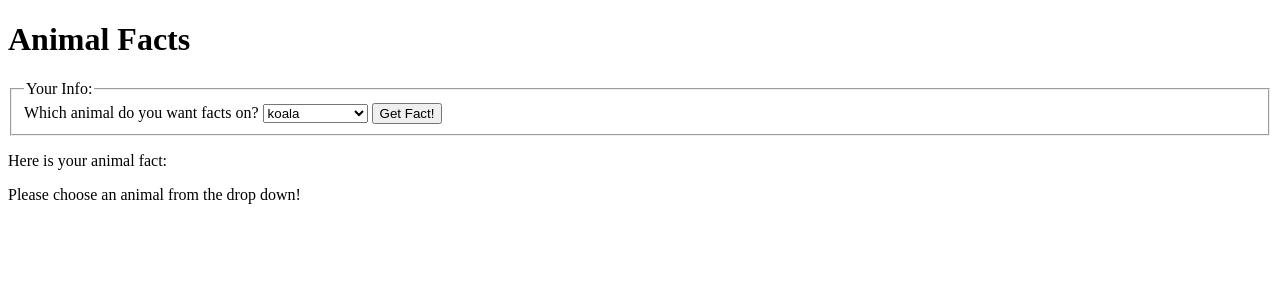
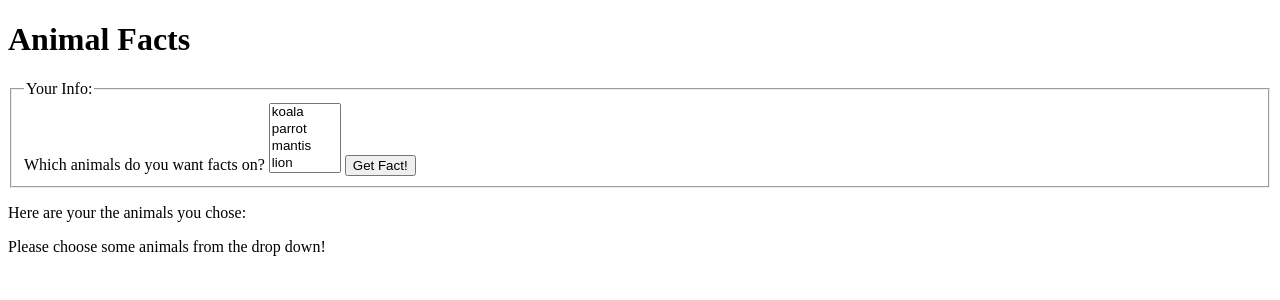
Before and after one commit to JoshBroughton/ACS1710-more-forms, a Flask app: page /animal_facts in a window 1280 px wide. Shown: the top 300 px of the page. Run offline with Flask 2, Linux system fonts and the light colour scheme.

Commit message:
added some animal and completed multi-select stretch challenge for animal facts part

```diff
--- a/app.py
+++ b/app.py
@@ -74,23 +74,28 @@ def compliments_results():
 animal_to_fact = {
     'koala': 'Koala fingerprints are so close to humans\' that they could taint crime scenes.',
     'parrot': 'Parrots will selflessly help each other out.',
-    'mantis shrimp': 'The mantis shrimp has the world\'s fastest punch.',
+    'mantis': 'The mantis shrimp has the world\'s fastest punch.',
     'lion': 'Female lions do 90 percent of the hunting.',
-    'narwhal': 'Narwhal tusks are really an "inside out" tooth.'
+    'narwhal': 'Narwhal tusks are really an "inside out" tooth.',
+    'chameleon': 'A chameleon\'s tongue is as long as its body.',
+    'humingbird': 'Humminbirds wings flap at up to 200 beats per second.',
 }
 
 @app.route('/animal_facts')
 def animal_facts():
     """Show a form to choose an animal and receive facts."""
-    chosen_animal = request.args.get('animal')
-    if chosen_animal:
-        chosen_animal_fact = animal_to_fact[chosen_animal]
+    chosen_animal_facts = []
+    chosen_animals = request.args.getlist('animal')
+    if chosen_animals:
+        for animal in chosen_animals:
+            chosen_animal_facts.append(animal_to_fact[animal])
     else:
-        chosen_animal_fact = 'Please choose an animal from the drop down!'
+        chosen_animal_facts.append('Please choose some animals from the drop down!')
 
     context = {
         'list_of_animals': animal_to_fact.keys(),
-        'chosen_animal_fact': chosen_animal_fact,
+        'chosen_animal_facts': chosen_animal_facts,
+        'chosen_animals': chosen_animals,
     }
     return render_template('animal_facts.html', **context)
 
@@ -111,15 +116,9 @@ filter_types_dict = {
 
 def save_image(image, filter_type):
     """Save the image, then return the full file path of the saved image."""
-    # Append the filter type at the beginning (in case the user wants to
-    # apply multiple filters to 1 image, there won't be a name conflict)
     new_file_name = f"{filter_type}-{image.filename}"
     image.filename = new_file_name
-
-    # Construct full file path
     file_path = os.path.join(app.root_path, 'static/images', new_file_name)
-
-    # Save the image
     image.save(file_path)
 
     return file_path
@@ -138,28 +137,15 @@ def image_filter():
     filter_types = filter_types_dict.keys()
 
     if request.method == 'POST':
-
-        # TODO: Get the user's chosen filter type (whichever one they chose in the form) and save
-        # as a variable
-        # HINT: remember that we're working with a POST route here so which requests function would you use?
         filter_type = request.form.get('filter_type')
-
-        # Get the image file submitted by the user
         image = request.files.get('users_image')
-
-        # TODO: call `save_image()` on the image & the user's chosen filter type, save the returned
-        # value as the new file path
         image_file_path = save_image(image, filter_type)
-        # TODO: Call `apply_filter()` on the file path & filter type
         apply_filter(image_file_path, filter_type)
 
         image_url = f'./static/images/{image.filename}'
 
         context = {
-            # TODO: Add context variables here for:
-            # - The full list of filter types
-            'filter_types': filter_types_dict.keys(),
-            # - The image URL
+            'filter_types': filter_types,
             'image_url': image_url,
         }
 
@@ -175,18 +161,7 @@ def image_filter():
 ################################################################################
 # GIF SEARCH ROUTE
 ################################################################################
-
-"""You'll be using the Tenor API for this next section.
-Be sure to take a look at their API.
-
-https://tenor.com/gifapi/documentation
-
-Register and make an API key for yourself.
-Set up dotenv, create a .env file and define a variable
-API_KEY with a value that is the api key for your account. """
-
 API_KEY = os.getenv('API_KEY')
-
 
 TENOR_URL = 'https://tenor.googleapis.com/v2/search'
 pp = PrettyPrinter(indent=4)
@@ -195,8 +170,6 @@ pp = PrettyPrinter(indent=4)
 def gif_search():
     """Show a form to search for GIFs and show resulting GIFs from Tenor API."""
     if request.method == 'POST':
-        # TODO: Get the search query & number of GIFs requested by the user, store each as a
-        # variable
         search_query = request.form.get('search_query')
         limit = request.form.get('quantity')
 
@@ -212,13 +185,6 @@ def gif_search():
             'gifs': gifs
         }
 
-         # Uncomment me to see the result JSON!
-        # Look closely at the response! It's a list
-        # list of data. The media property contains a
-        # list of media objects. Get the gif and use it's
-        # url in your template to display the gif.
-        #pp.pprint(gifs)
-
         return render_template('gif_search.html', **context)
     else:
         return render_template('gif_search.html')
--- a/templates/animal_facts.html
+++ b/templates/animal_facts.html
@@ -11,11 +11,11 @@ Animal Facts
         <legend>Your Info:</legend>
 
         <label>
-            Which animal do you want facts on?
+            Which animals do you want facts on?
 
             <!-- TODO: Use a for loop to show one option element for each
                 animal. -->
-            <select name="animal">
+            <select name="animal" multiple>
             {% for animal in list_of_animals %}
                 <option value={{animal}}>{{animal}}</option>
             {% endfor %}
@@ -29,12 +29,18 @@ Animal Facts
     animal fact. -->
 
 <section id="form_results">
+    <p> Here are your the animals you chose:<br>
+    {% for animal in chosen_animals %}
+
+         {{animal}}<br>
+
+    {% endfor %}
+    </p>
+    {% for fact in chosen_animal_facts %}
     <p>
-        Here is your animal fact:
+        {{fact}}
     </p>
-    <p>
-        {{chosen_animal_fact}}
-    </p>
+    {% endfor %}
 </section>
 
 {% endblock %}
```
